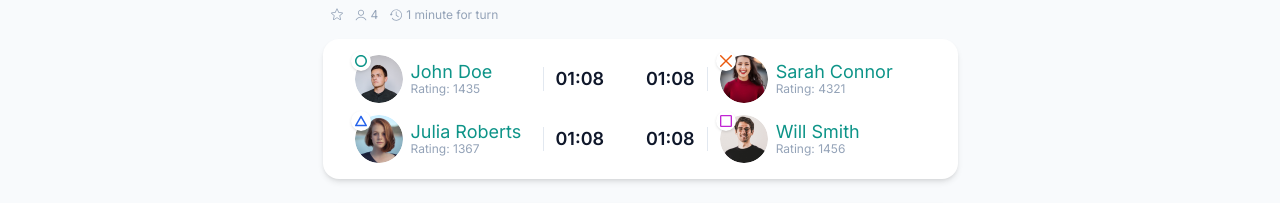
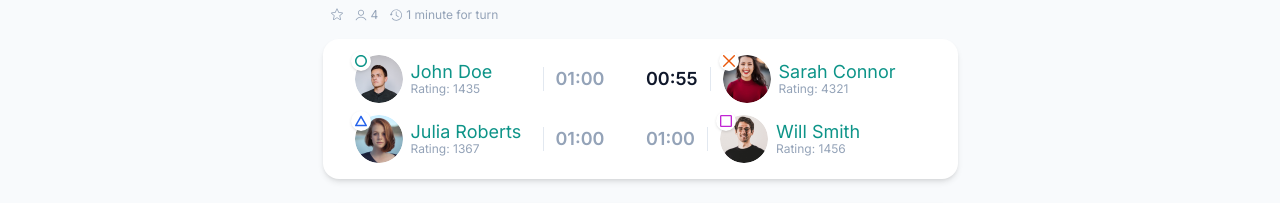
Before and after one commit to nobiart/tic-tac-toe-game, a Next.js app: page / in a window 1280 px wide. Shown: the part 169-372 px from the top of the page. Built offline with nearby package versions, Linux system fonts and the light colour scheme.

Commit message:
feat: Add turn timer, useEffect

```diff
--- a/components/game/GameField.jsx
+++ b/components/game/GameField.jsx
@@ -1,12 +1,14 @@
 import clsx from "clsx";
 import { UIButton } from "../uiKit/UIButton";
 import { GameSymbol } from "./GameSymbol";
-import { useGameState } from "./useGameState";
 
-export function GameField({ className, playersCount }) {
-  const { currentMove, nextMove, cells, handleCellClick } =
-    useGameState(playersCount);
-
+export function GameField({
+  className,
+  currentMove,
+  nextMove,
+  cells,
+  handleCellClick,
+}) {
   const actions = (
     <>
       <UIButton size="md" type="primary">
--- a/components/game/GameInfo.jsx
+++ b/components/game/GameInfo.jsx
@@ -6,6 +6,7 @@ import avatarSrc1 from "./images/avatar-1.png";
 import avatarSrc2 from "./images/avatar-2.png";
 import avatarSrc3 from "./images/avatar-3.png";
 import avatarSrc4 from "./images/avatar-4.png";
+import { useEffect, useState } from "react";
 
 const players = [
   {
@@ -38,7 +39,7 @@ const players = [
   },
 ];
 
-export function GameInfo({ className, playersCount }) {
+export function GameInfo({ className, playersCount, currentMove }) {
   return (
     <div
       className={clsx(
@@ -47,13 +48,45 @@ export function GameInfo({ className, playersCount }) {
       )}
     >
       {players.slice(0, playersCount).map((p, i) => (
-        <PlayerInfo key={p.id} playerInfo={p} isRight={i % 2 === 1} />
+        <PlayerInfo
+          key={p.id}
+          playerInfo={p}
+          isRight={i % 2 === 1}
+          isTimerRunning={currentMove === p.symbol}
+        />
       ))}
     </div>
   );
 }
 
-function PlayerInfo({ playerInfo, isRight }) {
+function PlayerInfo({ playerInfo, isRight, isTimerRunning }) {
+  const [seconds, setSeconds] = useState(60);
+
+  const minutesString = String(Math.floor(seconds / 60)).padStart(2, "0");
+  const secondsString = String(seconds % 60).padStart(2, "0");
+  const isDanger = seconds < 10;
+
+  useEffect(() => {
+    if (isTimerRunning) {
+      const interval = setInterval(() => {
+        setSeconds((prev) => Math.max(prev - 1, 0));
+      }, 1000);
+
+      return () => {
+        clearInterval(interval);
+        setSeconds(60);
+      };
+    }
+  }, [isTimerRunning]);
+
+  const getTimerColor = () => {
+    if (isTimerRunning) {
+      return isDanger ? "text-orange-600" : "text-slate-900";
+    }
+
+    return "text-slate-400";
+  };
+
   return (
     <div className="flex gap-3 items-center">
       <div className={clsx("relative", isRight && "order-3")}>
@@ -70,8 +103,14 @@ function PlayerInfo({ playerInfo, isRight }) {
       <div
         className={clsx("h-6 w-px bg-slate-200", isRight && "order-2")}
       ></div>
-      <div className={clsx("text-lg font-semibold", isRight && "order-1")}>
-        01:08
+      <div
+        className={clsx(
+          "text-lg font-semibold w-[60]",
+          isRight && "order-1",
+          getTimerColor(),
+        )}
+      >
+        {minutesString}:{secondsString}
       </div>
     </div>
   );
--- a/components/game/index.js
+++ b/components/game/index.js
@@ -1,3 +1,4 @@
 export { GameTitle } from "./GameTitle";
 export { GameInfo } from "./GameInfo";
 export { GameField } from "./GameField";
+export { useGameState } from "./useGameState";
--- a/pages/index.jsx
+++ b/pages/index.jsx
@@ -1,17 +1,34 @@
 import { Header } from "../components/header";
-import { GameField, GameInfo, GameTitle } from "../components/game";
+import {
+  GameField,
+  GameInfo,
+  GameTitle,
+  useGameState,
+} from "../components/game";
 import { useState } from "react";
 
 export default function HomePage() {
   const [playersCount] = useState(4);
+  const { currentMove, nextMove, cells, handleCellClick } =
+    useGameState(playersCount);
 
   return (
     <div className="bg-slate-50 min-h-screen">
       <Header />
       <main className="pt-6 mx-auto w-max">
         <GameTitle playersCount={playersCount} />
-        <GameInfo playersCount={playersCount} className="mt-4" />
-        <GameField playersCount={playersCount} className="mt-6" />
+        <GameInfo
+          playersCount={playersCount}
+          currentMove={currentMove}
+          className="mt-4"
+        />
+        <GameField
+          currentMove={currentMove}
+          nextMove={nextMove}
+          cells={cells}
+          handleCellClick={handleCellClick}
+          className="mt-6"
+        />
       </main>
     </div>
   );
```
